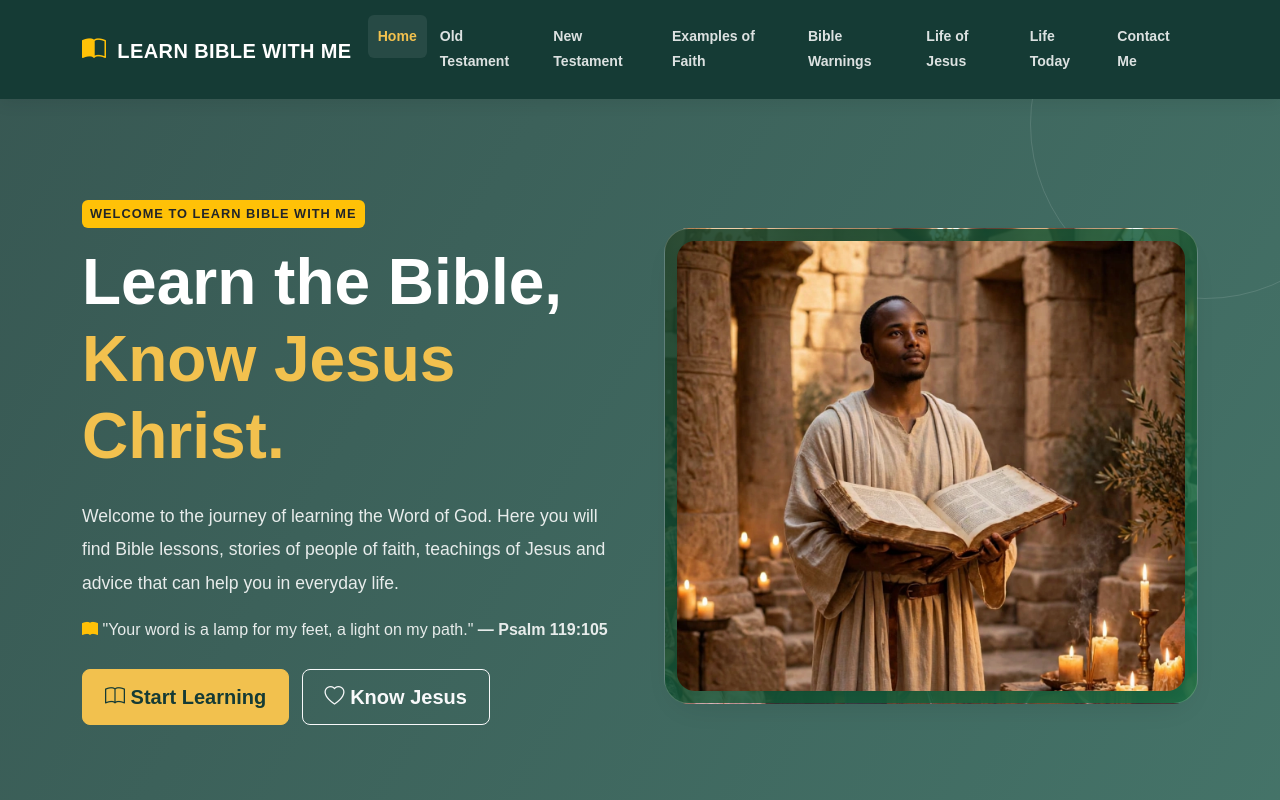
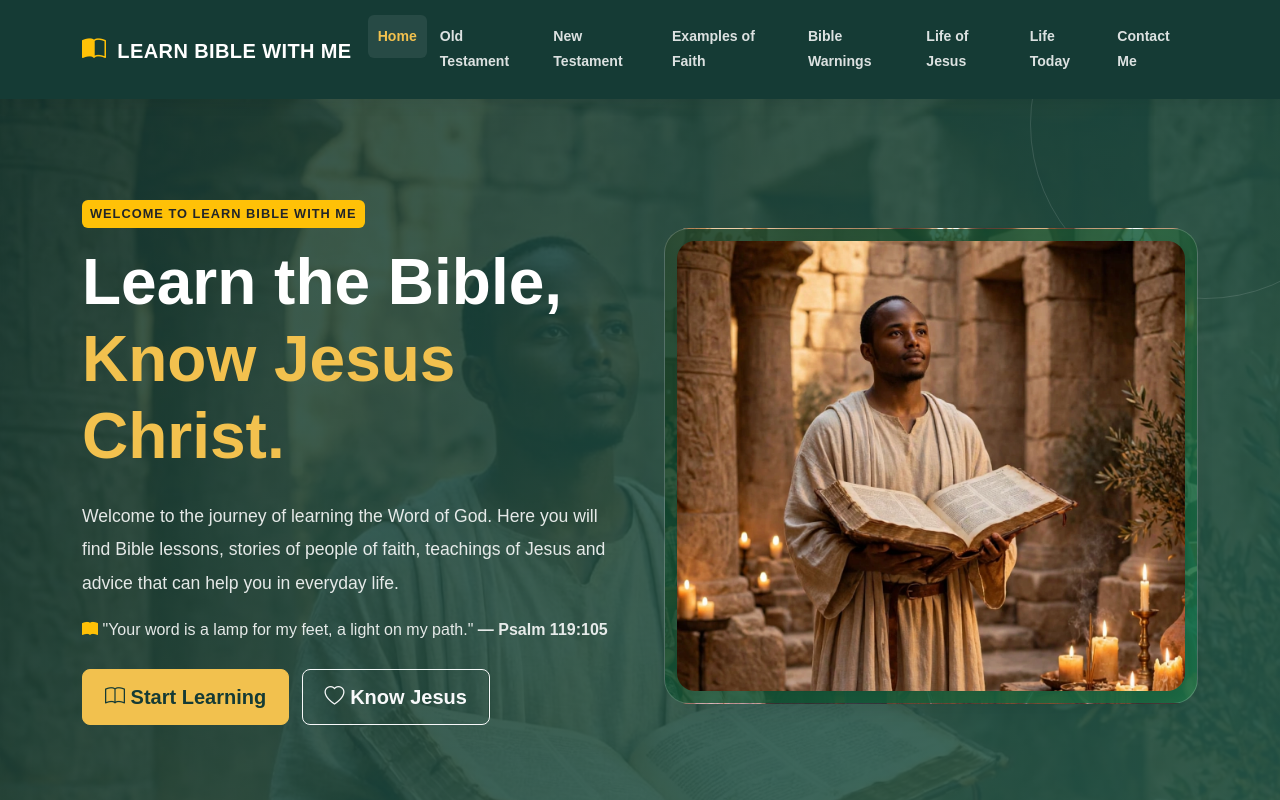
Before and after one commit to habimanapatrick125-eng/Learn-with-me-the-bible, a plain HTML site: page index.html in a window 1280 px wide. Shown: the top 800 px of the page. Drawn offline with nearby package versions, Linux system fonts and the light colour scheme.

Commit message:
Update Styles.css

```diff
--- a/Styles.css
+++ b/Styles.css
@@ -134,7 +134,7 @@ p {
             rgba(21, 59, 53, 0.85),
             rgba(36, 91, 78, 0.85)
         ),
-        url('profile.webp');
+        url('profil.webp');
 
     /* Put the name or path of your image here (example: church.webp) */
     background-repeat: no-repeat;
```
